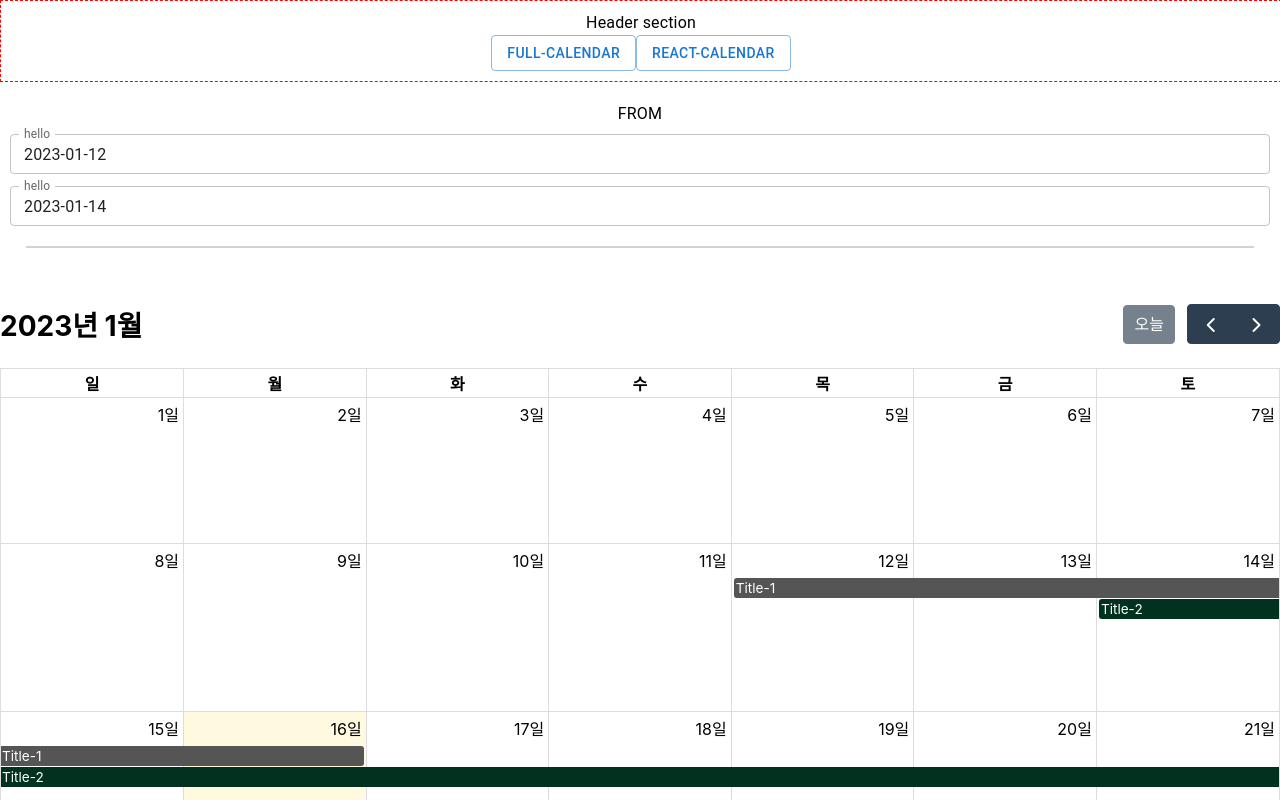
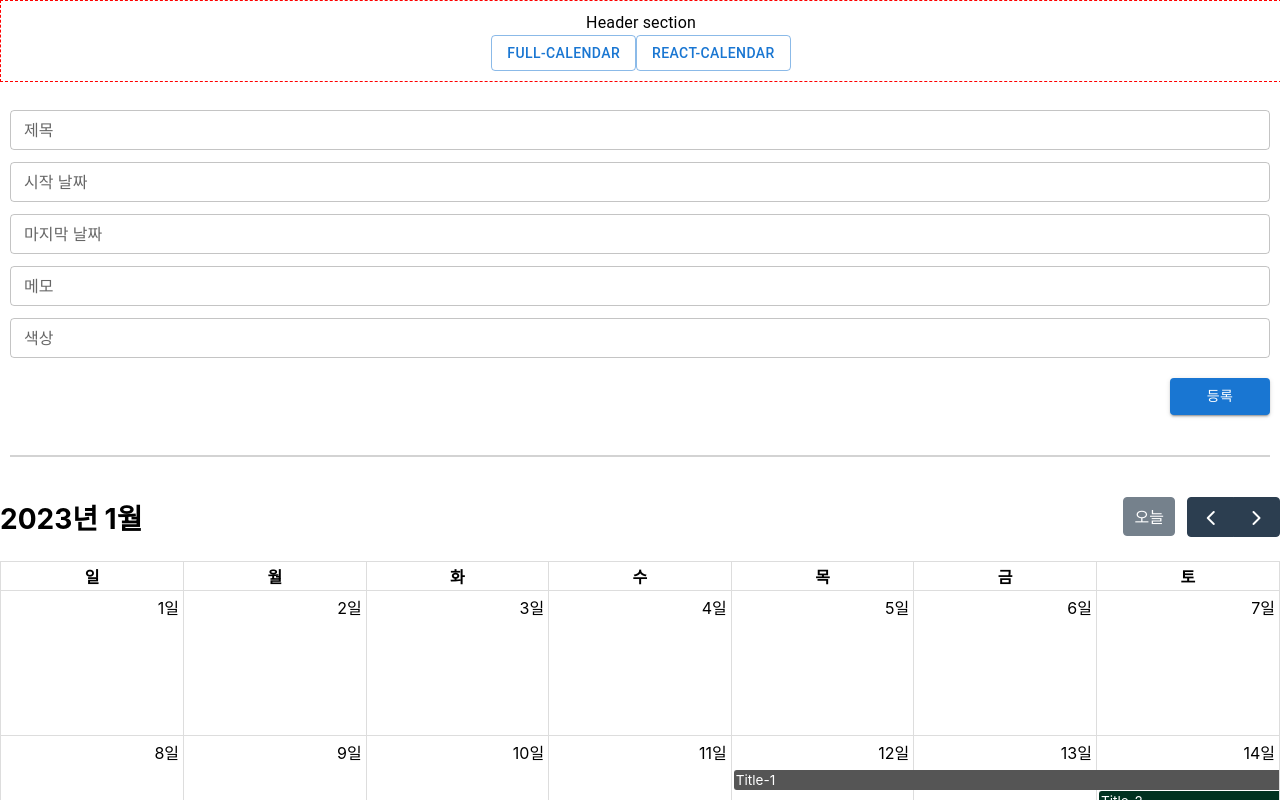
Before and after one commit to crayonzgrim/calendar-assign-web, a React (Create React App) app: page /custom in a window 1280 px wide. Shown: the top 800 px of the page. Built offline with nearby package versions, Linux system fonts and the light colour scheme.

Commit message:
✨ feat(*): add new Fields

```diff
--- a/src/components/customCalendar/index.tsx
+++ b/src/components/customCalendar/index.tsx
@@ -26,16 +26,16 @@ export const CustomCalendar = styled((props: CustomCalendarProps) => {
       title: 'Title-1',
       start: '2023-01-12',
       end: '2023-01-17',
-      color: '#555',
-      memo: 'This is a memo'
+      memo: 'This is a memo',
+      color: '#555'
     },
     {
       id: crypto.randomUUID(),
       title: 'Title-2',
       start: '2023-01-14',
       end: '2023-01-23',
-      color: '#013220',
-      memo: 'This is a memo'
+      memo: 'This is a memo',
+      color: '#013220'
     }
   ])
 
@@ -98,7 +98,7 @@ export const CustomCalendar = styled((props: CustomCalendarProps) => {
   /** Render */
   return (
     <Box {...others}>
-      <DateForm data={data} toValue={toValue} fromValue={fromValue} />
+      <DateForm data={data} setData={setData} />
       <FullCalendar
         // plugins={[dayGridPlugin, interactionPlugin]}
         plugins={[dayGridPlugin]}
--- a/src/components/dateForm/index.tsx
+++ b/src/components/dateForm/index.tsx
@@ -1,24 +1,40 @@
 import React from 'react'
-import { styled, css, Box, Typography, Divider } from '@mui/material'
+import {
+  styled,
+  css,
+  Box,
+  Typography,
+  Divider,
+  FormControl,
+  Button
+} from '@mui/material'
 import { EventInput } from '@fullcalendar/core'
 import { TextField } from '../textField'
 
 type DateFormProps = {
   data: EventInput[]
-  toValue: string
-  fromValue: string
+
+  setData: React.Dispatch<React.SetStateAction<EventInput[]>>
 }
 
 export const DateForm = styled((props: DateFormProps) => {
   /** Property */
-  const { data, toValue, fromValue, ...others } = props
+  const { data, setData, ...others } = props
 
   /** Function */
+  const handleChangeForm = (e: any) => {
+    // console.log(e)
+  }
+
+  const handleTitleChange = (e: any) => {
+    console.log(e.target.value)
+  }
 
   /** Render */
   return (
     <Box
       {...others}
+      component={'form'}
       sx={{
         display: 'flex',
         justifyContent: 'space-between',
@@ -26,24 +42,32 @@ export const DateForm = styled((props: DateFormProps) => {
         mb: 5
       }}
     >
-      <Box sx={{ display: 'flex', flexDirection: 'column', flex: 1 }}>
-        <Typography sx={{ textAlign: 'center' }}>FROM</Typography>
-        {data.map((info) => {
-          if (info.start) {
-            return <TextField label="시작 날짜" value={info.start} />
-          }
+      <FormControl
+        sx={{ display: 'flex', flexDirection: 'column', flex: 1 }}
+        onChange={(e) => handleChangeForm(e)}
+      >
+        <TextField
+          label="제목"
+          value={''}
+          required={false}
+          onChange={(e) => handleTitleChange(e)}
+        />
+        <TextField label="시작 날짜" value={''} required={true} />
+        <TextField label="마지막 날짜" value={''} required={true} />
+        <TextField label="메모" value={''} required={false} />
+        <TextField label="색상" value={''} required={false} />
 
-          if (info.end) {
-            return <TextField label="마지막 날짜" value={info.end} />
-          }
-
-          return null
-        })}
-      </Box>
+        <Button
+          variant={'contained'}
+          sx={{ mt: 2, width: '100px', ml: 'auto' }}
+        >
+          등록
+        </Button>
+      </FormControl>
 
       <Divider
         orientation={'horizontal'}
-        sx={{ border: '0.5px solid lightGray', m: 2, mt: 2 }}
+        sx={{ border: '0.5px solid lightGray', mt: 5 }}
       />
 
       {/* <Box sx={{ display: 'flex', flexDirection: 'column', flex: 1 }}> */}
--- a/src/components/textField/index.tsx
+++ b/src/components/textField/index.tsx
@@ -22,8 +22,8 @@ export const TextField = styled((props: TextFieldProps) => {
   return (
     <MuiTextField
       fullWidth
-      label={'hello'}
-      value={value}
+      label={label ?? ''}
+      value={value ?? ''}
       margin={'dense'}
       size={'small'}
       onChange={() => {}}
--- a/src/redux/calendarInfo/calendarSlice.ts
+++ b/src/redux/calendarInfo/calendarSlice.ts
@@ -8,6 +8,7 @@ const initialState: EventInput[] = [
     title: '',
     start: new Date().toISOString().replace(/T.*$/, ''),
     end: new Date().toISOString().replace(/T.*$/, ''),
+    memo: '',
     color: '#000'
   }
 ]
```
